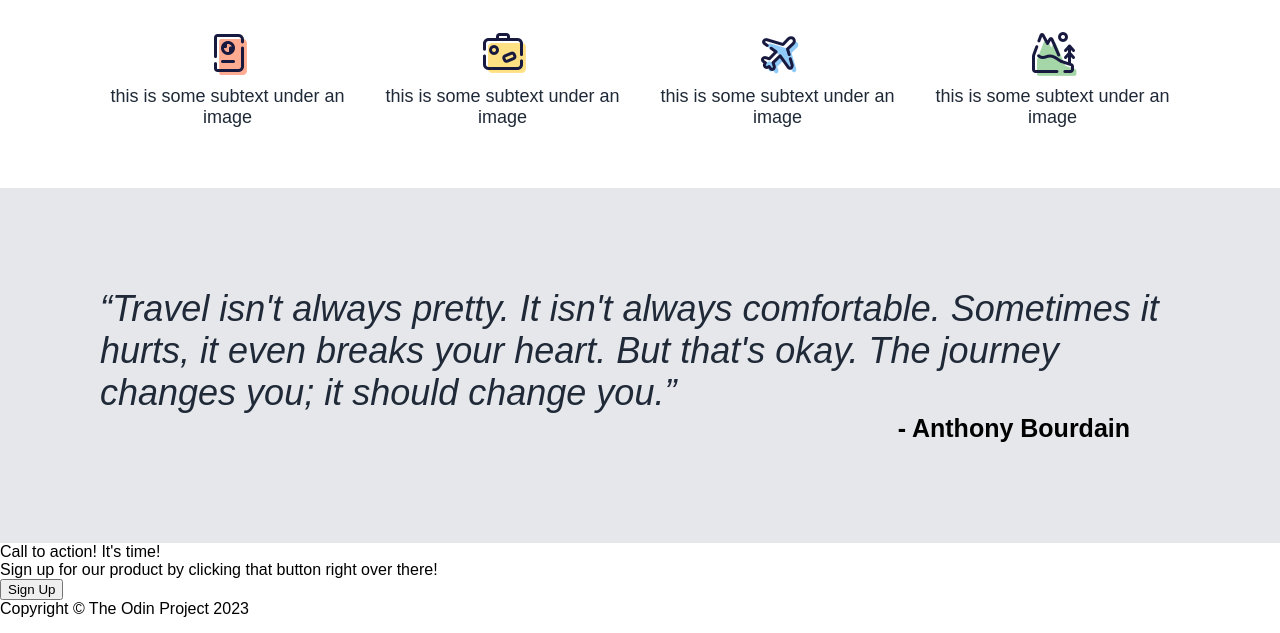
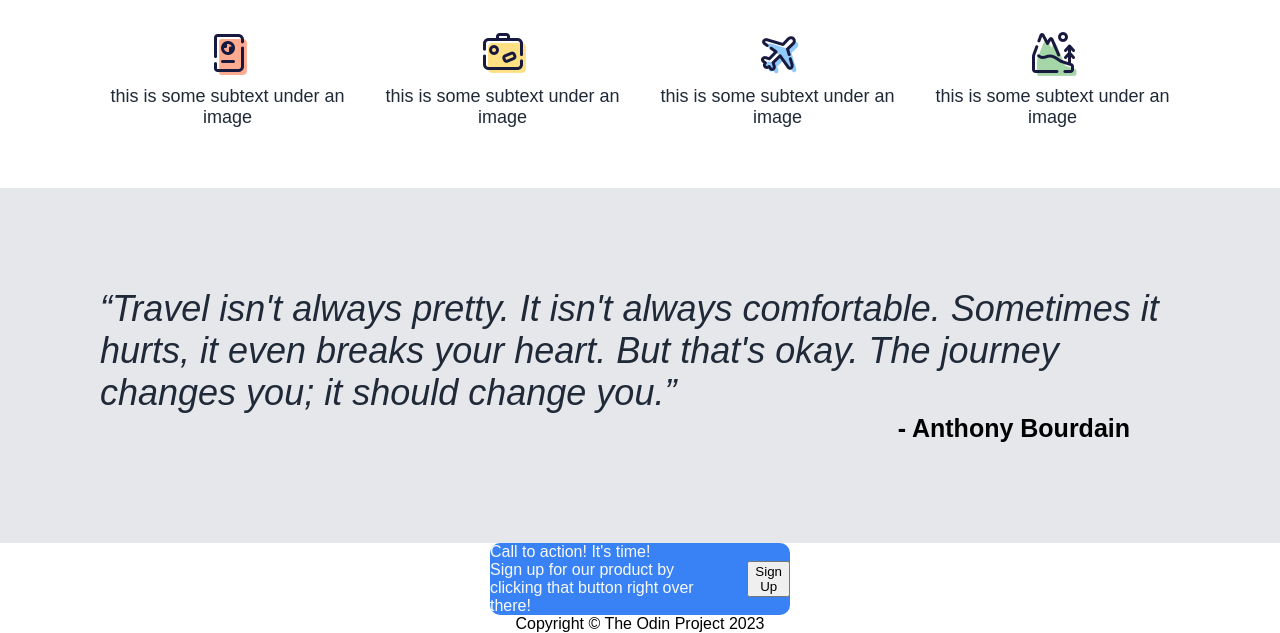
Before and after one commit to gvluu/Landing-Page-Project, a plain HTML site: page index.html in a window 1280 px wide. Shown: the part 636-1269 px from the top of the page. Drawn offline with Linux system fonts and the light colour scheme; files whose address does not match are found by name.

Commit message:
Add flex to .body to align .Second-White section

```diff
--- a/styles.css
+++ b/styles.css
@@ -2,8 +2,11 @@ body {
     font-family: Arial, Helvetica, sans-serif;
     margin: 0;
     min-height: 100vh;
+    width: 100%;
     display: flex;
     flex-direction: column;
+    justify-content: center;
+    align-items: center;
 }
 
 .Navy {
@@ -130,3 +133,17 @@ ul {
     font-weight: bold;
     margin-right: 50px;
 }
+
+.Second-White {
+    display: flex;
+    box-sizing: border-box;
+    margin: 0;
+    padding: 0;
+    gap: 20px;
+    background: #3882F6;
+    color:#f9faf8;
+    border-radius: 10px;
+    width: 300px;
+    justify-content: center;
+    align-items: center;
+}
```
